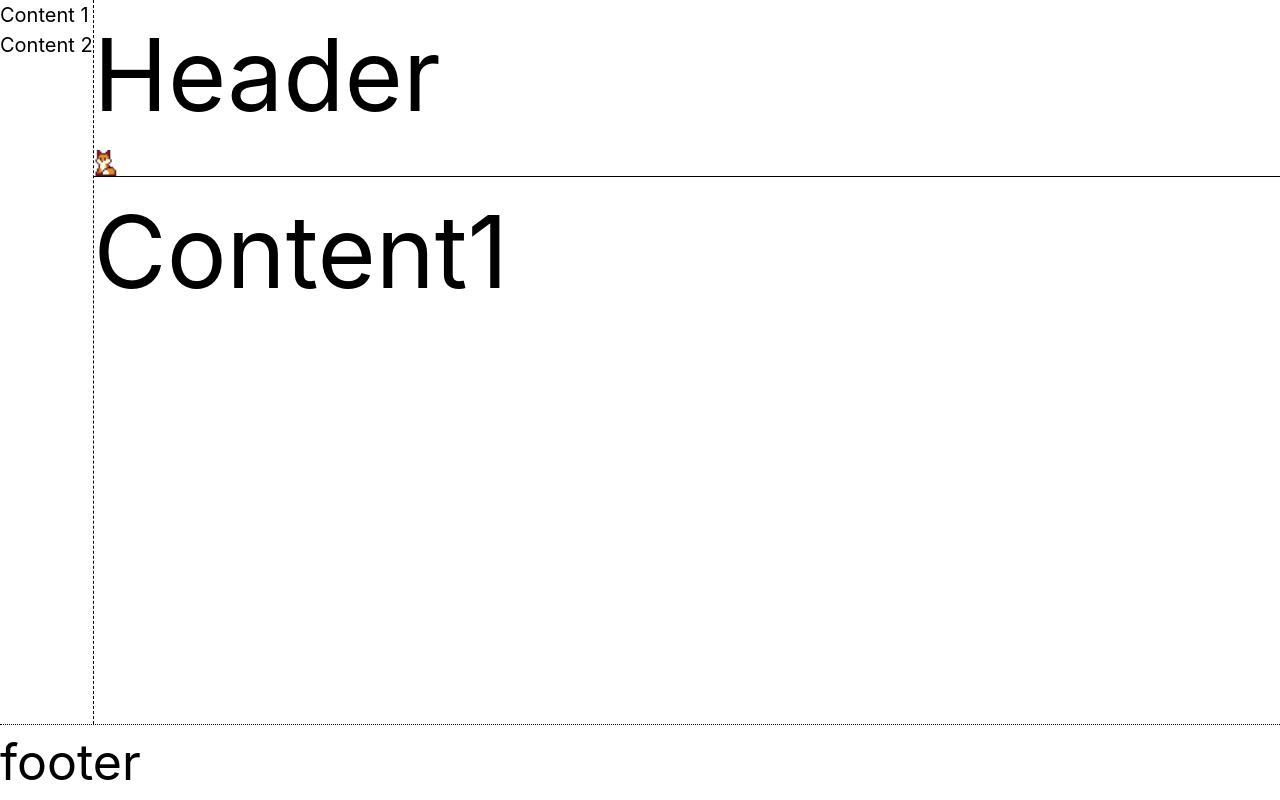
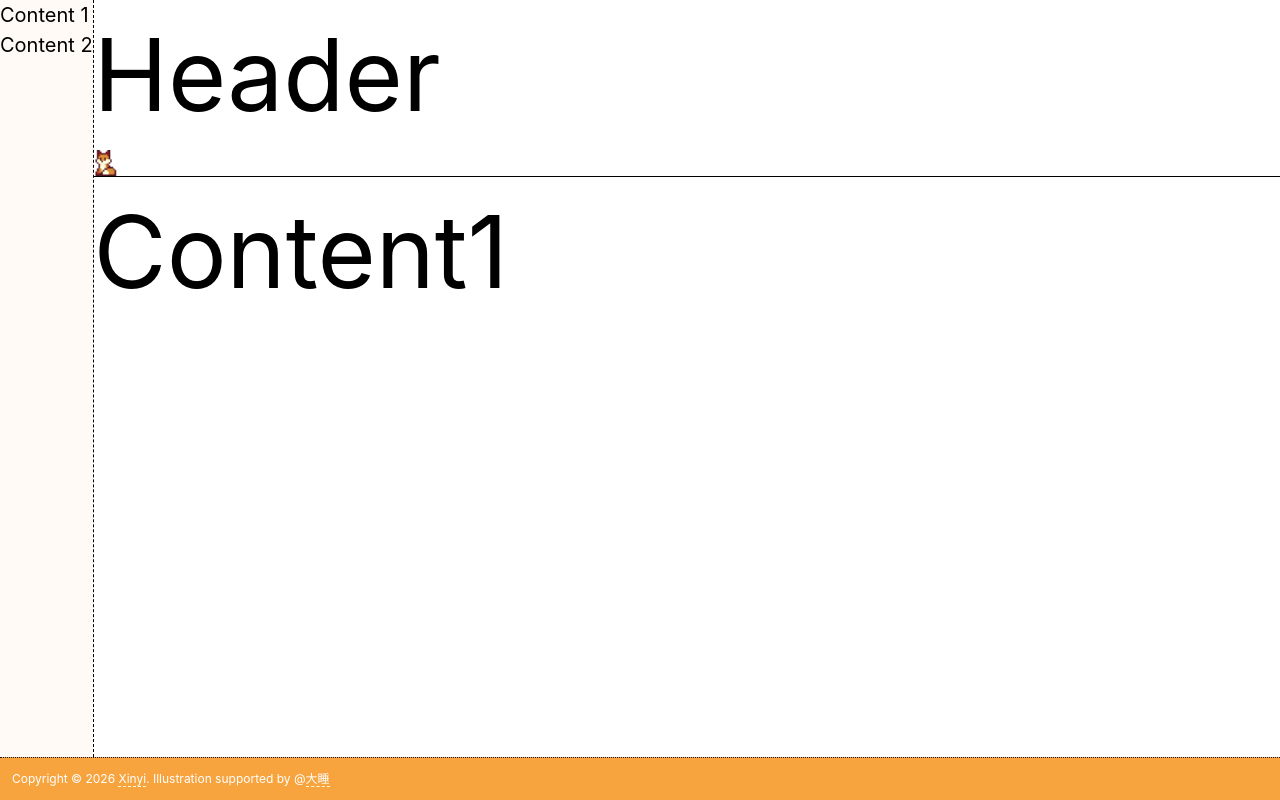
Before and after one commit to appleseed0910/me, a React (Vite) app: page / in a window 1280 px wide. Built offline with nearby package versions, Linux system fonts and the light colour scheme.

Commit message:
add footer text

```diff
--- a/src/components/Footer/Footer.tsx
+++ b/src/components/Footer/Footer.tsx
@@ -1,11 +1,16 @@
 import './style.less'
+import { Link } from 'react-router-dom'
 
 function Footer () {
 
     return (
         <>
             <div className="footer">
-                footer
+                <div className="copyright">
+                    Copyright &copy; 2026 <span className='name'>Xinyi</span>.
+                    Illustration supported by &#64;<Link to='https://www.mihuashi.com/profiles/881737'><span className="name">大睡</span></Link>
+                </div>
+                <div className="contact"></div>
             </div>
         </>
     )
--- a/src/components/Footer/style.less
+++ b/src/components/Footer/style.less
@@ -1,4 +1,15 @@
 .footer {
-    font-size: .5rem;
+    padding: .12rem;
+    font-size: .12rem;
+    color: #fff;
+    opacity: 0.9;
+    background-color: #f79b2a;
     border-top: 1px dotted black;
+
+    .name {
+        border-bottom: 1.2px dashed #ffffe0;
+        &:hover {
+            border-style: solid;
+        }
+    }
 }
--- a/src/components/Sidebar/style.less
+++ b/src/components/Sidebar/style.less
@@ -1,4 +1,5 @@
 .sidebar {
+    height: 100%;
     font-size: .2rem;
-
+    background-color: #fffaf5;
 }
```
Also changed, not shown: src/styles/base.css (+11 -0 lines), 1 other file (tests, documents, lock files or other folders).
